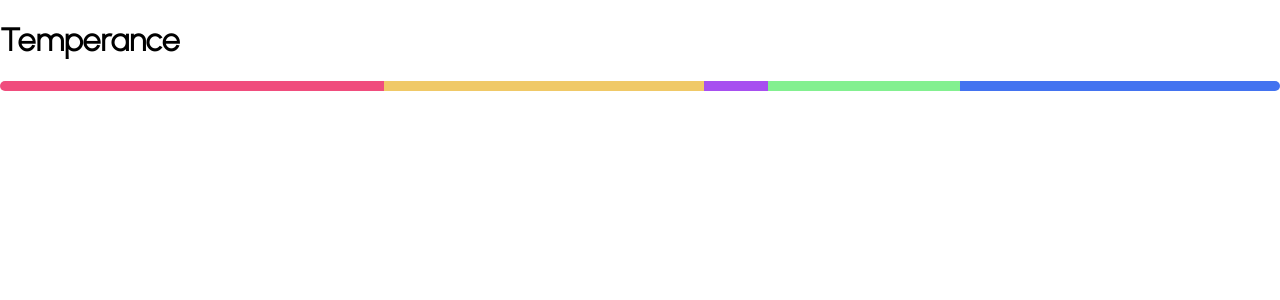
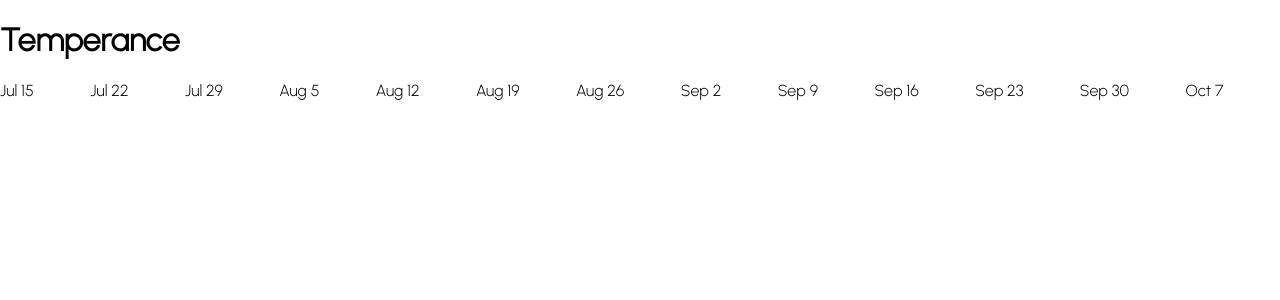
Before and after one commit to ILikePizza555/temperance, a React (Create React App) app: page / in a window 1280 px wide. Shown: the top 300 px of the page. Built offline with nearby package versions, Linux system fonts and the light colour scheme.

Commit message:
LinearCalendar is now a grid and has scale

```diff
--- a/package.json
+++ b/package.json
@@ -10,6 +10,7 @@
     "@types/node": "^12.0.0",
     "@types/react": "^17.0.0",
     "@types/react-dom": "^17.0.0",
+    "date-fns": "^2.23.0",
     "react": "^17.0.2",
     "react-dom": "^17.0.2",
     "react-scripts": "4.0.3",
--- a/src/components/App/index.tsx
+++ b/src/components/App/index.tsx
@@ -33,7 +33,8 @@ function App() {
             <header>
                 <h1>Temperance</h1>
             </header>
-            <LinearCalendar />
+            <LinearCalendar
+                scaleInterval={{start: new Date(2021, 6, 15), end: new Date(2021, 9, 8)}} />
         </div>
     );
 }
--- /dev/null
+++ b/src/components/LinearCalendar/LinearCalendar.css
@@ -0,0 +1,3 @@
+.LinearCalendar {
+    display: grid;
+}
--- /dev/null
+++ b/src/components/LinearCalendar/Scale.tsx
@@ -0,0 +1,23 @@
+import { differenceInCalendarDays, addDays, formatISO, format } from "date-fns"
+
+export interface ScaleProps {
+    startingDate: Date
+    tickRate: number
+    ticks: number
+}
+
+export default function Scale(props: ScaleProps) {
+    const ticks = Array.from({length: props.ticks}, (_, i) => {
+        const tickDate = addDays(props.startingDate, i * props.tickRate)
+
+        // Using the array index as the key because ticks have a strong relation with their position in the array.
+        return <time
+            key={i}
+            style={{gridColumn: i + 1}}
+            dateTime={formatISO(tickDate, { representation: "date"})}>{format(tickDate, "LLL d")}</time>
+    })
+
+    return (
+        <>{ticks}</>
+    );
+}
--- a/src/components/LinearCalendar/index.tsx
+++ b/src/components/LinearCalendar/index.tsx
@@ -1,15 +1,22 @@
+import Scale, {ScaleProps} from "./Scale"
+import { differenceInCalendarDays, Interval, toDate } from "date-fns";
+import "./LinearCalendar.css"
 import SegmentedBar from "./SegmentedBar";
 
-export default function LinearCalendar() {
-    const TestSegments = [
-        {key: 1, size: 30},
-        {key: 2, size: 25},
-        {key: 3, size: 5},
-        {key: 4, size: 15},
-        {key: 5, size: 25}
-    ]
+export interface LinearCalendarProps {
+    scaleInterval: Interval,
+    scaleTickRate?: number
+}
+
+export default function LinearCalendar(props: LinearCalendarProps) {
+    const scaleTickRate = props.scaleTickRate || 7
+    const totalTickCount = Math.ceil(differenceInCalendarDays(props.scaleInterval.end, props.scaleInterval.start) / scaleTickRate)
 
     return (
-        <SegmentedBar segments={TestSegments} />
+        <div className="LinearCalendar">
+            <Scale  startingDate={toDate(props.scaleInterval.start)}
+                    tickRate={scaleTickRate}
+                    ticks={totalTickCount}/>
+        </div>
     );
 }
```
Also changed, not shown: 1 other file (tests, documents, lock files or other folders).
